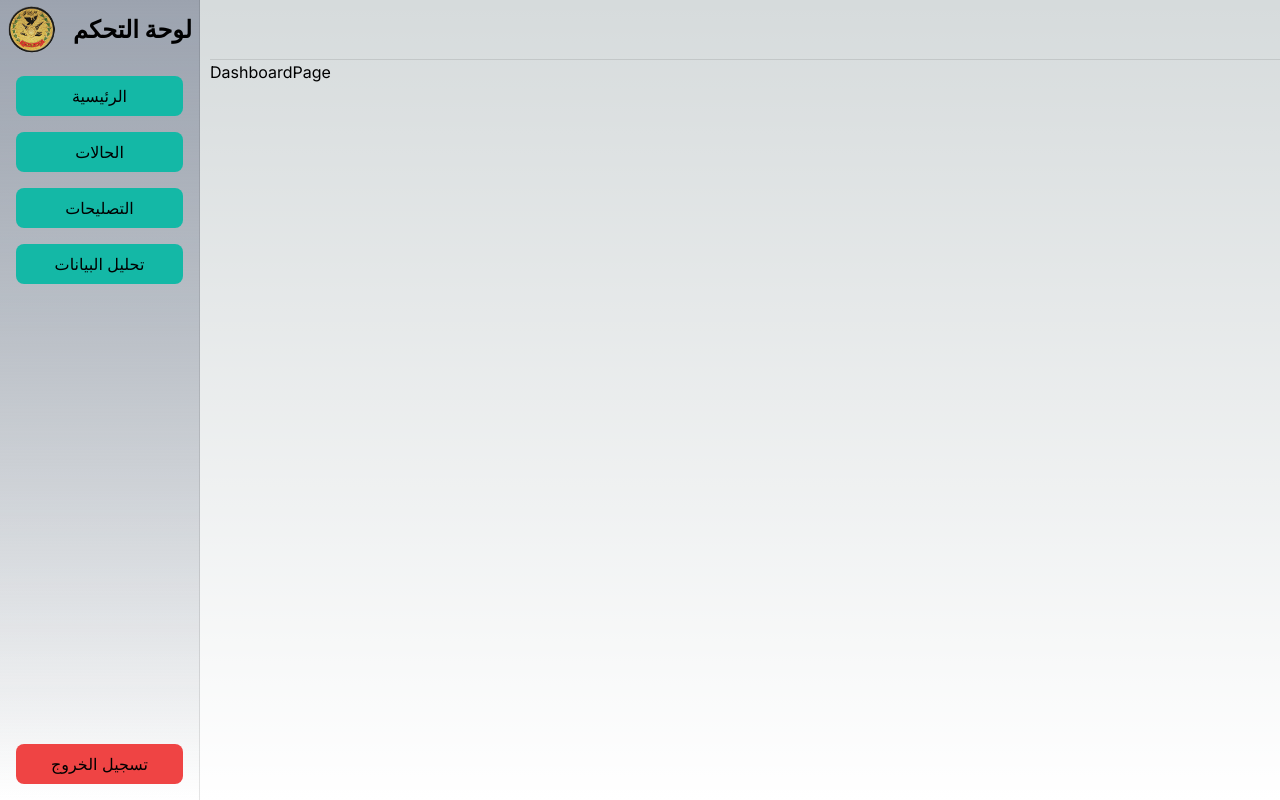
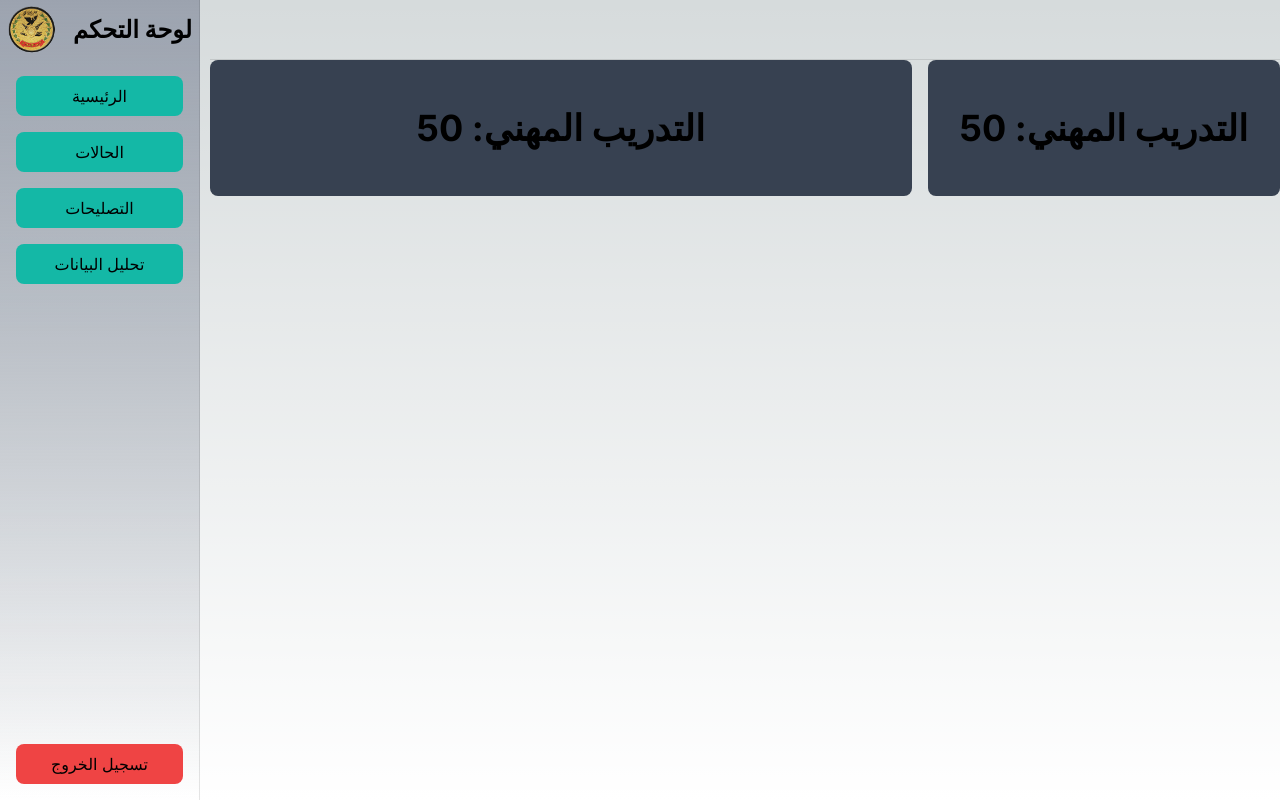
Before and after one commit to MuhammadTarek10/selection-electronic-app, a Next.js app: page /dashboard in a window 1280 px wide. Built offline with nearby package versions, Linux system fonts and the light colour scheme.

Commit message:
added basic structure

```diff
--- /dev/null
+++ b/src/app/dashboard/(dashboard)/page.tsx
@@ -0,0 +1,20 @@
+import { Container } from "@/components/ui/Container";
+
+const Dashboard = async () => {
+  const data = {
+    title: "التدريب المهني",
+    value: "50",
+  };
+
+  return (
+    <div className="flex gap-4 justify-end">
+      <div className="flex-1">
+        <Container props={data} />
+      </div>
+      <div className="flex-2">
+        <Container props={data} />
+      </div>
+    </div>
+  );
+};
+export default Dashboard;
--- a/src/app/dashboard/page.tsx
+++ /dev/null
@@ -1,4 +0,0 @@
-const DashboardPage = () => {
-  return <div>DashboardPage</div>;
-};
-export default DashboardPage;
--- /dev/null
+++ b/src/components/ui/Container.tsx
@@ -0,0 +1,16 @@
+type ContainerProps = {
+  title: string;
+  value: string;
+};
+
+export const Container = ({ props }: { props: ContainerProps }) => {
+  const { title, value } = props;
+
+  return (
+    <div className="flex justify-center bg-gray-700 py-12 p-8 rounded-lg gap-4">
+      <h1 className="font-bold text-4xl">
+        {value} :{title}
+      </h1>
+    </div>
+  );
+};
```
Also changed, not shown: src/app/[...login]/page.tsx (renamed from src/app/login/page.tsx), 1 other file (tests, documents, lock files or other folders).
